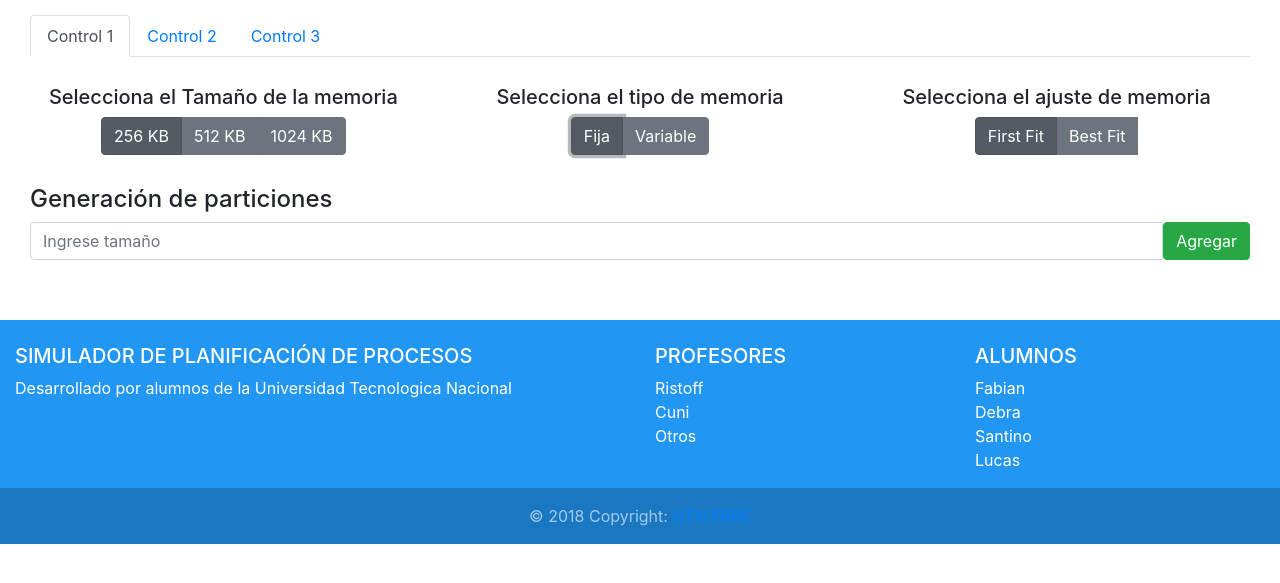
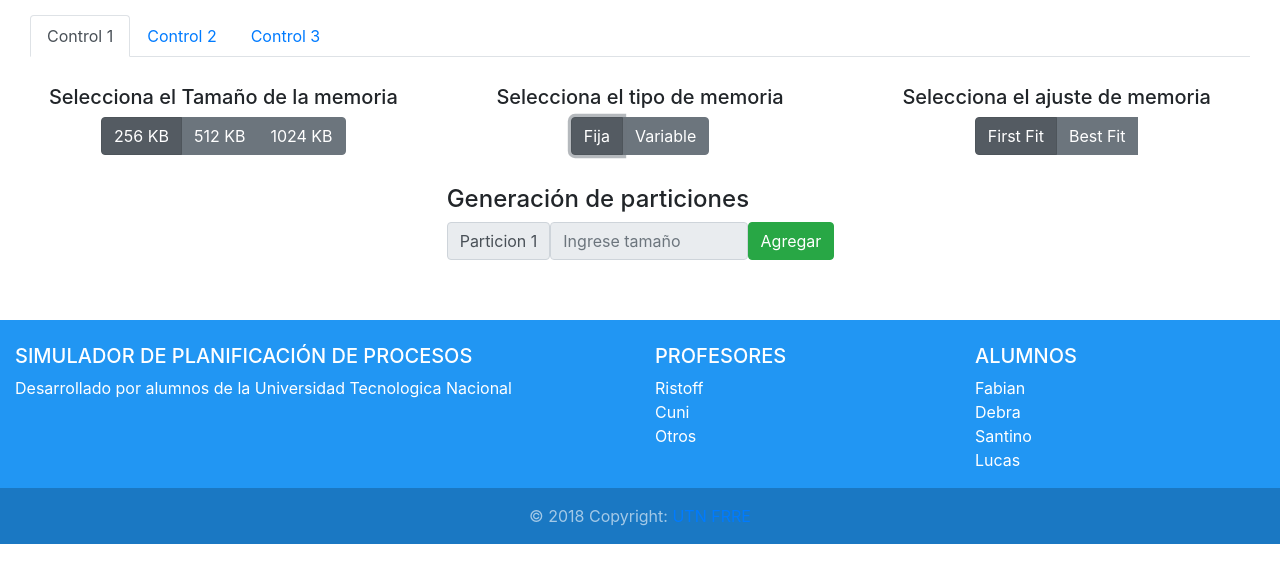
Before and after one commit to santinozaracho/soSimulador, a plain HTML site: page wepApp/index.html in a window 1280 px wide. Both pictures are taken after a click on the label "Fija". Shown: the part 63-646 px from the top of the page. Drawn offline with nearby package versions, Linux system fonts and the light colour scheme; no server answers.

Commit message:
Actualizacion memoria

```diff
--- a/wepApp/content/script.js
+++ b/wepApp/content/script.js
@@ -12,14 +12,14 @@ $(document).on('click', '.btn-add', function(e)
         e.preventDefault();
 
         var controlForm = $('.controls form:first'),
-            currentEntry = $(this).parents('.entry:first'),
+            currentEntry = $(this).parents('.entry:first').addClass('disabled'),
             newEntry = $(currentEntry.clone()).appendTo(controlForm);
 
         newEntry.find('input').val('');
         controlForm.find('.entry:not(:last) .btn-add')
             .removeClass('btn-add').addClass('btn-remove')
             .removeClass('btn-success').addClass('btn-danger')
-            .html('<span class="glyphicon glyphicon-minus">Quitar</span>');
+            .html('<span class="glyphicon glyphicon-minus">Quitar </span>');
     }).on('click', '.btn-remove', function(e)
     {
 		$(this).parents('.entry:first').remove();
--- a/wepApp/index.html
+++ b/wepApp/index.html
@@ -111,15 +111,20 @@
 
           <div class="row collapse" id="collapseExample">
 
-            <div class="col-lg-12">
+            <div class="col-lg-4">
+
+            </div>
+
+            <div class="col-lg-4">
 
               <h4>Generación de particiones</h4>
 
               <div class="control-group" id="fields">
                   <div class="controls">
                       <form role="form" autocomplete="off">
-                          <div class="entry input-group col-xs-3">
-                              <input class="form-control" name="fields[]" type="text" placeholder="Ingrese tamaño" />
+                          <div class="entry input-group-prepend">
+                            <span class="input-group-text">Particion 1</span>
+                            <input class="form-control" name="fields[]" disabled type="text" placeholder="Ingrese tamaño" />
                           	<span class="input-group-btn">
                                   <button class="btn btn-success btn-add" type="button">
                                       <span class="glyphicon glyphicon-plus">Agregar</span>
@@ -132,6 +137,9 @@
 
             </div>
 
+            <div class="col-lg-4">
+
+            </div>
           </div>
 
 			  </div>
```
